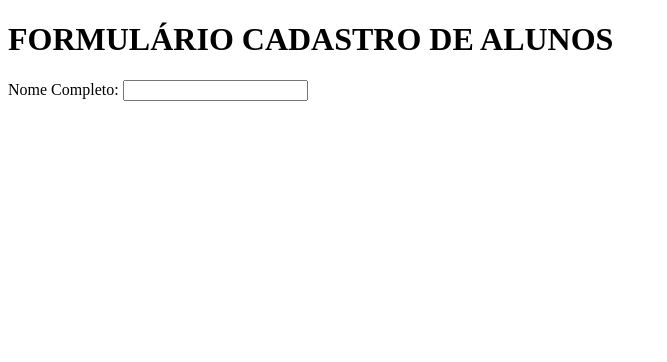
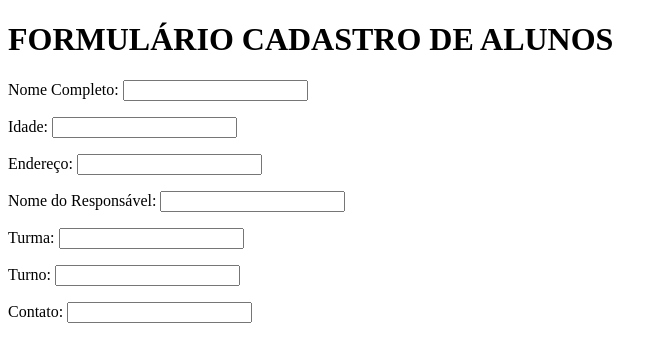
Before and after one commit to eugaby33/FORMULARIO, a plain HTML site: page index.html in a window 1280 px wide. Shown: the whole page, without its empty margins (0-667 px from the left). Drawn offline with Linux system fonts and the light colour scheme.

Commit message:
Update index.html

```diff
--- a/index.html
+++ b/index.html
@@ -12,8 +12,12 @@
     <h1>FORMULÁRIO CADASTRO DE ALUNOS</h1>
     <form>
 <p>Nome Completo: <input type="text" name="Nome" id="Nome"  </p>
-
-
+<p>Idade: <input type="text" name="Idade" id="Idade"  </p>
+<p>Endereço: <input type="text" name="Endereço" id="Endereço"  </p>
+<p>Nome do Responsável: <input type="text" name="Nome do Responsável" id="Nome do Responsável"  </p>
+<p>Turma: <input type="text" name="Turma" id="Turma"  </p>
+<p>Turno: <input type="text" name="Turno" id="Turno"  </p>
+<p>Contato: <input type="text" name="Contato" id="Contato"  </p>
 
     </form>
 
```
